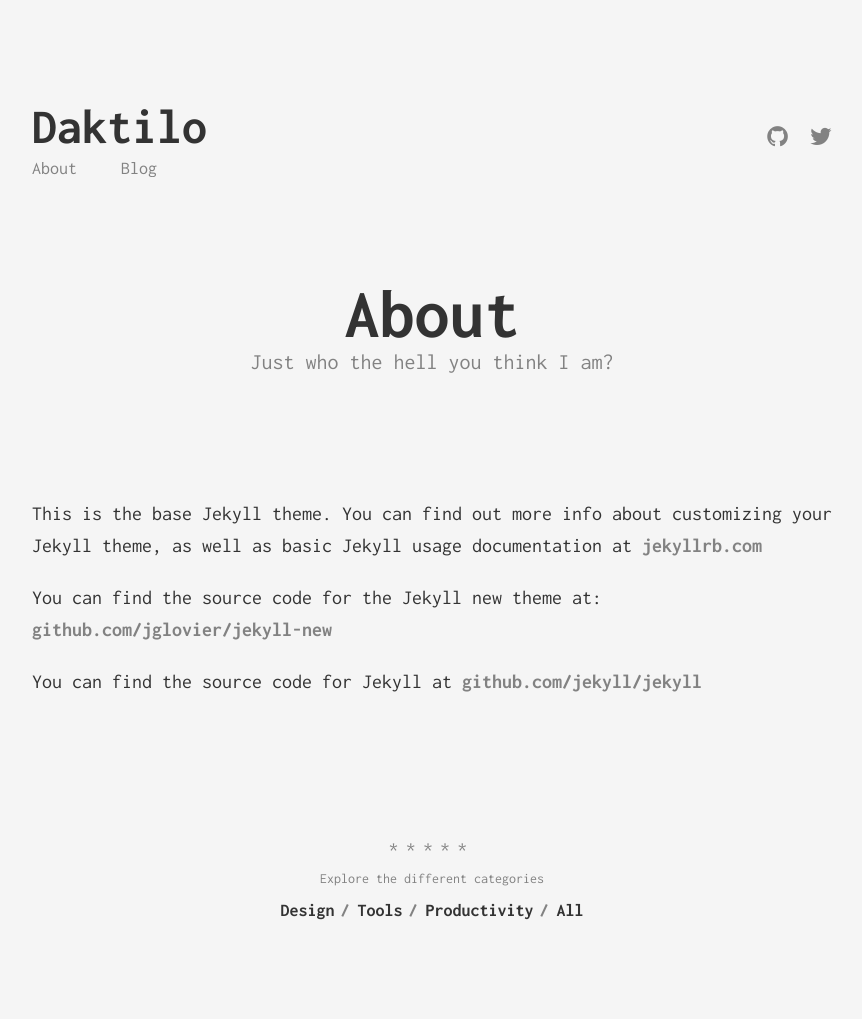
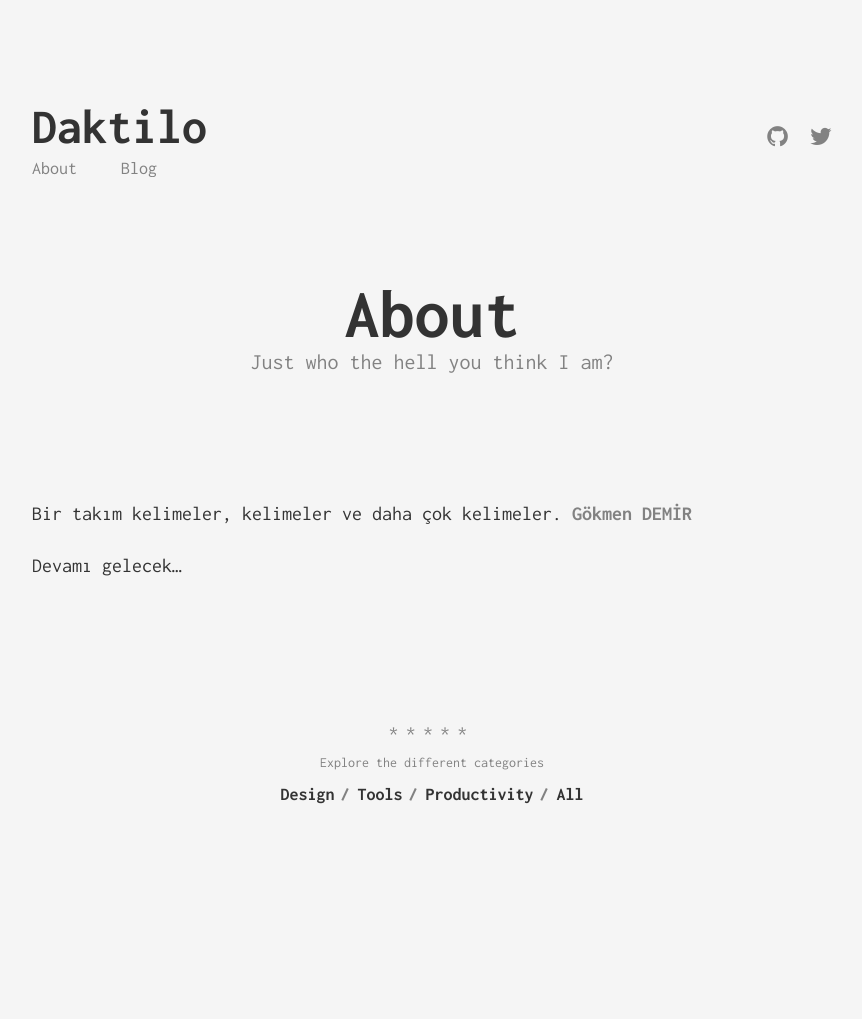
Before and after one commit to JohnGkmn/JohnGkmn.github.io, a Jekyll site: the page built from about.md, in a window 1280 px wide. Shown: the whole page, without its empty margins (208-1070 px from the left). Built offline with Jekyll 4.4.1, drawn with Linux system fonts in a browser that asks for light colours; after the commit the page ends 903 px from its top, so only the background shows below that.

Commit message:
default yazıyı sildim

```diff
--- a/about.md
+++ b/about.md
@@ -5,8 +5,6 @@
 permalink: /about/
 ---
 
-This is the base Jekyll theme. You can find out more info about customizing your Jekyll theme, as well as basic Jekyll usage documentation at [jekyllrb.com](http://jekyllrb.com/)
+Bir takım kelimeler, kelimeler ve daha çok kelimeler. [Gökmen DEMİR](JohnGkmn.github.io)
 
-You can find the source code for the Jekyll new theme at: [github.com/jglovier/jekyll-new](https://github.com/jglovier/jekyll-new)
-
-You can find the source code for Jekyll at [github.com/jekyll/jekyll](https://github.com/jekyll/jekyll)
+Devamı gelecek...
```
